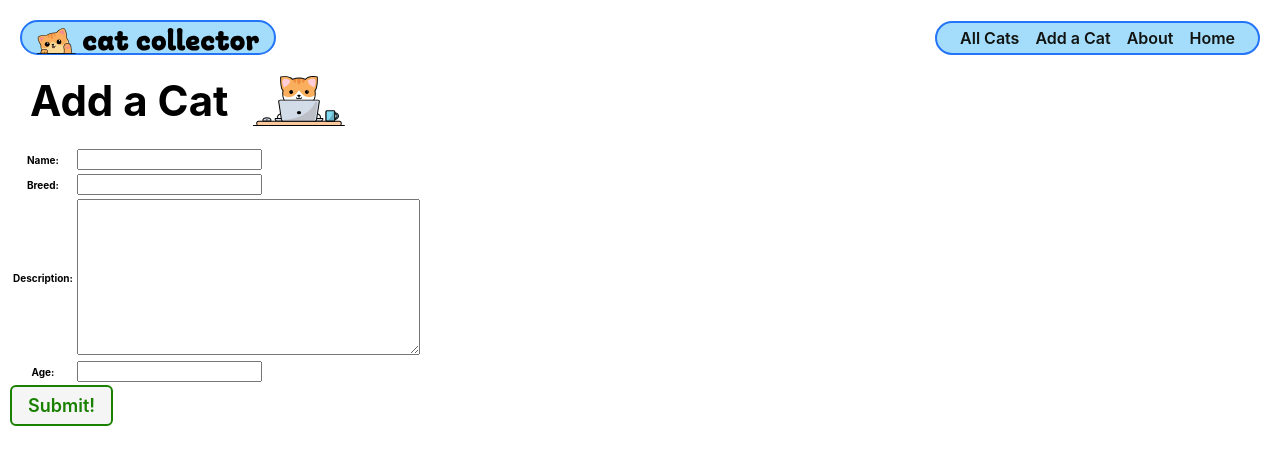
After one commit to Cpreza24/cat-collector-python, a Django app: page /cats/create/ in a window 1280 px wide. The commit adds this page. Shown: the top 465 px of the page. Run offline with Django 5.2, Linux system fonts and the light colour scheme.

Commit message:
adds new cat form

```diff
--- a/main_app/templates/base.html
+++ b/main_app/templates/base.html
@@ -22,8 +22,9 @@
       </div>
       <nav>
         <ul>
-          <li><a href="/cats">All Cats</a></li>
-          <li><a href="/about">About</a></li>
+          <li><a href="{% url 'cat-index' %}">All Cats</a></li>
+          <li><a href="{% url 'cat-create' %}">Add a Cat</a></li>
+          <li><a href="{% url 'about' %}">About</a></li>
           <li><a href="/home">Home</a></li>
         </ul>
       </nav>
--- a/main_app/templates/cats/index.html
+++ b/main_app/templates/cats/index.html
@@ -28,7 +28,7 @@
 <section class="card-container">
   {% for cat in cats %}
     <div class="card">
-      <a href="/cats/{{ cat.id }}">
+      <a href="{% url 'cat-detail' cat.id %}">
         <div class="card-content">
           <div class="card-img-container">
             <img
--- /dev/null
+++ b/main_app/templates/main_app/cat_form.html
@@ -0,0 +1,21 @@
+{% extends 'base.html' %}
+{% load static %}
+{% block head %}
+<link rel="stylesheet" href="{% static 'css/form.css' %}" />
+{% endblock %}
+{% block content %}
+
+<div class="page-header">
+  <h1>Add a Cat</h1>
+  <img src="{% static 'images/nerd-cat.svg' %}" alt="A cat using a computer" />
+</div>
+
+<form action="" method="post" class="form-container">
+  {% csrf_token %}
+  <table>
+    {{ form.as_table }}
+  </table>
+  <button type="submit" class="btn submit">Submit!</button>
+</form>
+
+{% endblock %}
--- a/main_app/urls.py
+++ b/main_app/urls.py
@@ -7,4 +7,5 @@ urlpatterns = [
     path('cats/', views.cats_index, name='cat-index'),
     path('home/', views.home, name='home'),
     path('cats/<int:cat_id>/', views.cat_detail, name='cat-detail'),
+    path('cats/create/', views.CatCreate.as_view(), name='cat-create'),
 ]
--- a/main_app/views.py
+++ b/main_app/views.py
@@ -1,5 +1,5 @@
 from django.shortcuts import render
-from django.http import HttpResponse
+from django.views.generic.edit import CreateView
 from .models import Cat
 
 # Create your views here.
@@ -17,3 +17,7 @@ def cats_index(request):
 def cat_detail(request, cat_id):
     cat = Cat.objects.get(id=cat_id)
     return render(request, 'cats/detail.html', {'cat': cat})
+
+class CatCreate(CreateView):
+    model = Cat
+    fields = ['name', 'breed', 'description', 'age']
```
